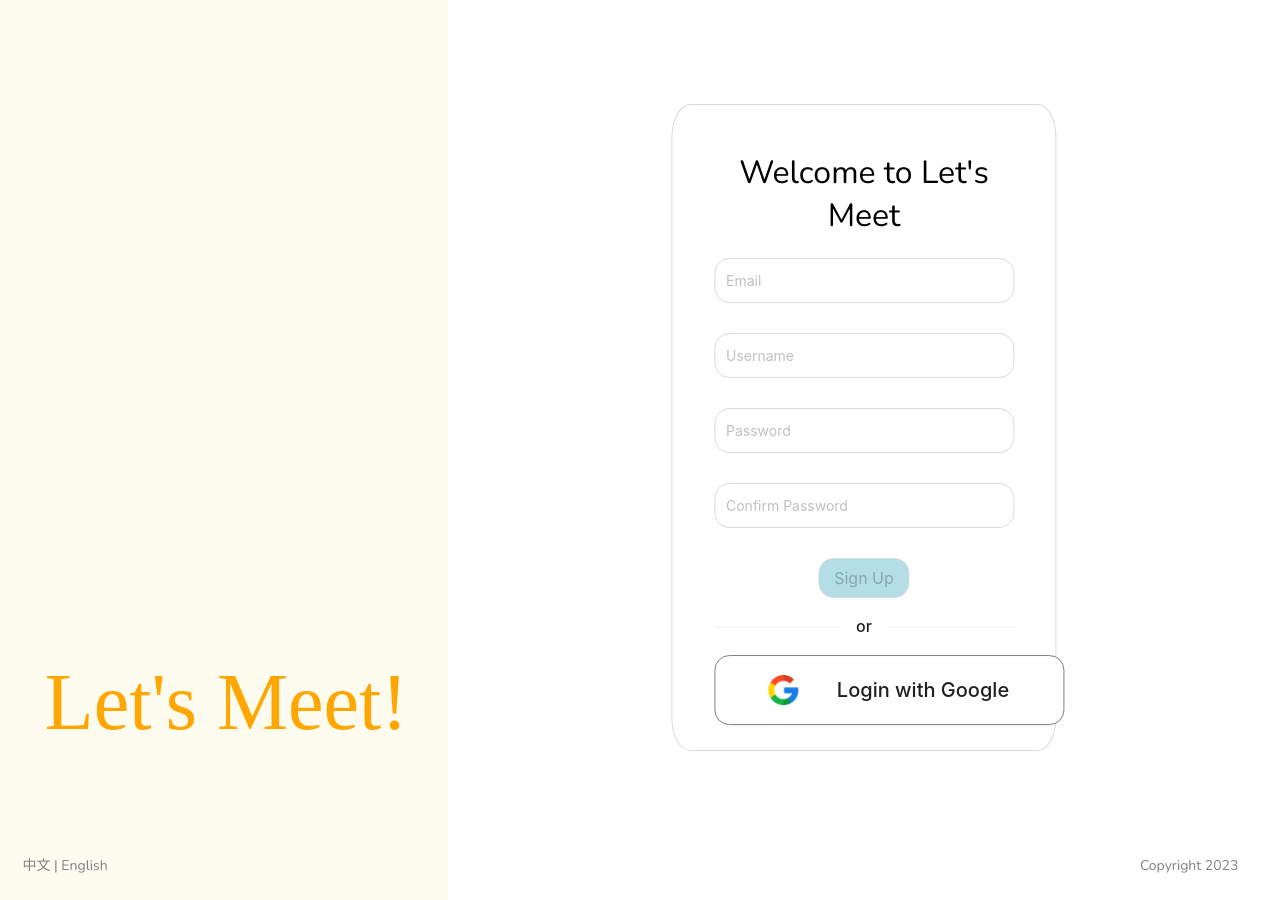
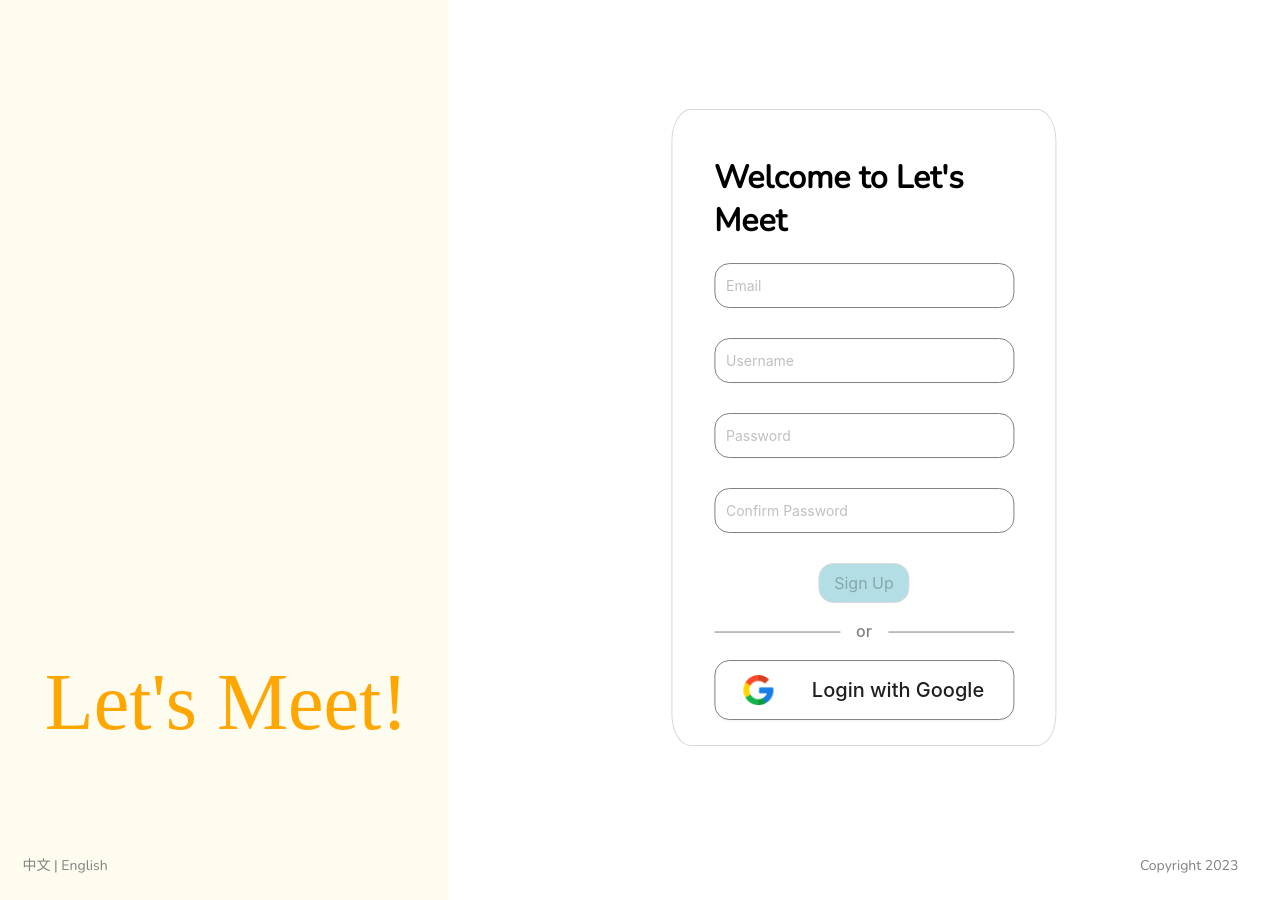
Before and after one commit to wsa-2002/Lets-Meet, a React (Create React App) app in the folder frontend/: page /signup in a window 1280 px wide. Built offline with nearby package versions, Linux system fonts and the light colour scheme; a web font is replaced by a local one.

Commit message:
wsa/#7/modify-sign-up-css

```diff
--- a/frontend/src/containers/Signup.js
+++ b/frontend/src/containers/Signup.js
@@ -1,5 +1,5 @@
 import React, { useState, useEffect } from "react";
-import "../css/Login.css";
+import "../css/Signup.css";
 import "../css/Background.css";
 import { Input, Button, Typography, Divider, Image, notification } from "antd";
 import * as AXIOS from "../middleware";
@@ -97,7 +97,9 @@ const LogIn = () => {
       </div>
       <div className="rightContainer">
         <div className="loginContainer">
-          <h1>Welcome to Let's Meet</h1>
+          <div style={{ textAlign: "left"}}>
+            <h1 style={{ fontWeight: 700 }}>Welcome to Let's Meet</h1>
+          </div>
           {Object.keys(signupData).map((m, index) => (
             <Input
               placeholder={m}
@@ -106,6 +108,7 @@ const LogIn = () => {
                 height: "45px",
                 borderRadius: "15px",
                 marginBottom: "30px",
+                borderColor: "#808080",
               }}
               key={index}
               name={m}
@@ -132,14 +135,15 @@ const LogIn = () => {
           >
             Sign Up
           </Button>
-          <Divider>or</Divider>
+          <Divider style={{ borderColor: "#808080", color: "#808080"}}>or</Divider>
           <Button
             style={{
-              width: "350px",
-              height: "70px",
+              width: "300px",
+              height: "60px",
               background: "white",
               border: "0.5px solid #808080",
               borderRadius: "15px",
+              // marginBottom: "30px"
             }}
             // icon="../resources/google.png"
             onClick={() => {
--- a/frontend/src/css/Signup.css
+++ b/frontend/src/css/Signup.css
@@ -1,7 +1,7 @@
 .loginContainer {
     /* grid-column: 2/3;
     grid-row: 2/3; */
-    width: 20%;
+    width: 30%;
     min-width: 300px;
     min-height: 400px;
     position: relative;
@@ -10,7 +10,7 @@
     transform: translate(-50%, -50%);
     border: 1px solid #D8D8D8;
     border-radius: 5%;
-    padding: 5% 5%;
+    padding: 3% 5%;
     text-align: center;
 }
 
```
